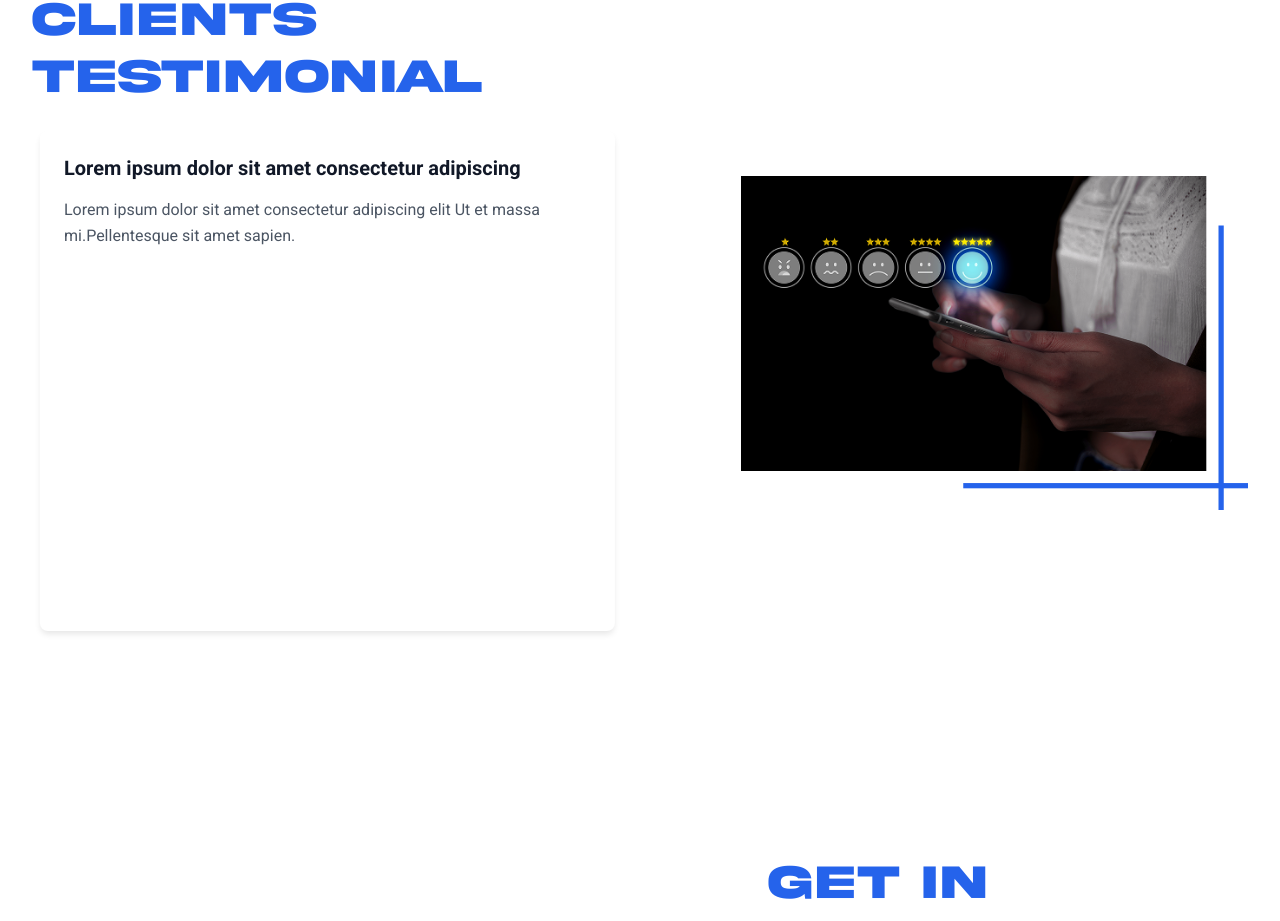
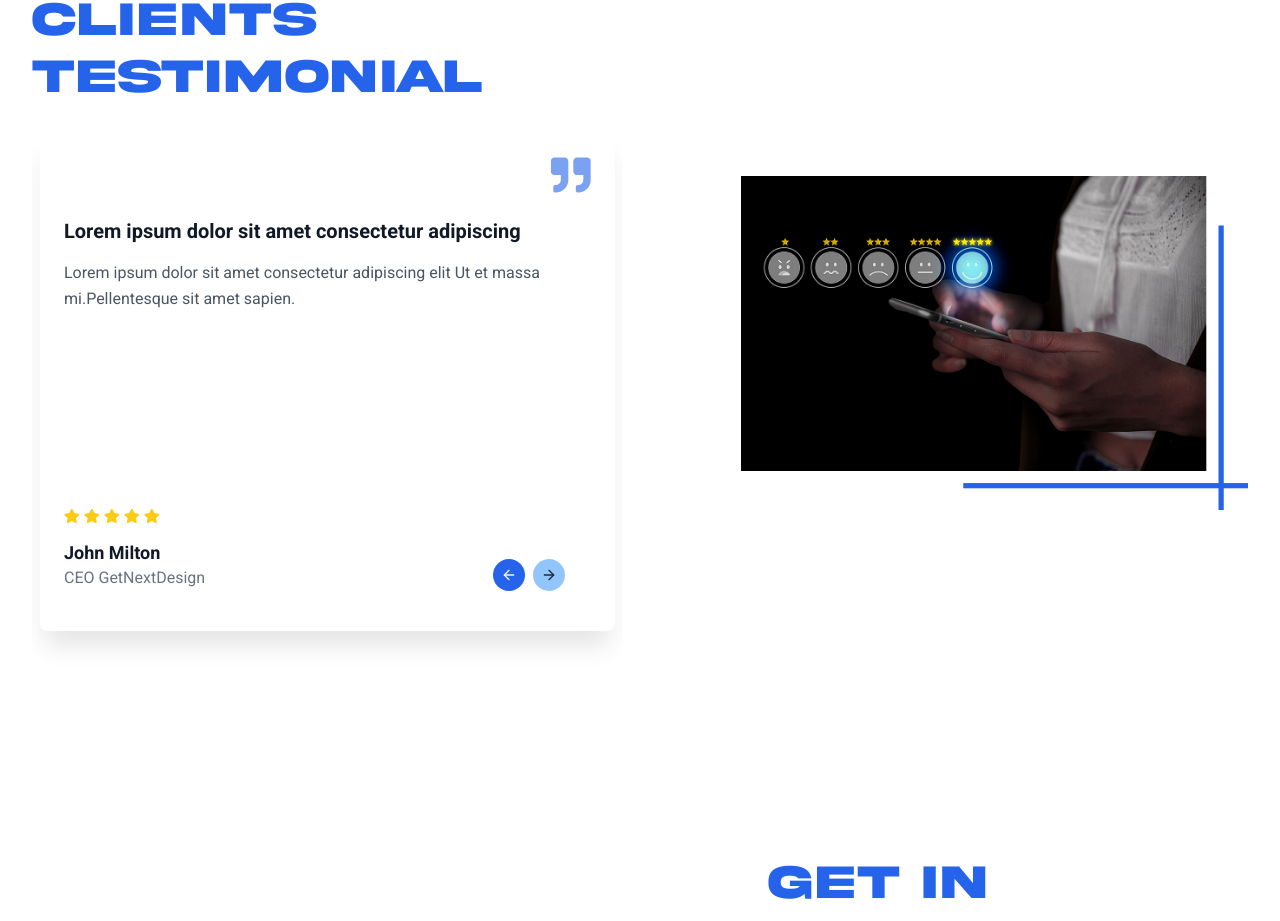
Before and after one commit to shoibaldas/next-job-app, a Next.js app: page / in a window 1280 px wide. Shown: the part 4298-5219 px from the top of the page. Built offline with nearby package versions, Linux system fonts and the light colour scheme; a web font is replaced by a local one.

Commit message:
testimony section updated

```diff
--- a/src/app/(site)/page.jsx
+++ b/src/app/(site)/page.jsx
@@ -14,20 +14,20 @@ const Home = () => {
 
   return (
     <section className="min-h-screen bg-lightBackground text-lightText">
-      <div id="home" className="pb-16 sm:pb-12 md:pb-20 lg:pb-24">
+      <div className="pb-16 sm:pb-12 md:pb-20 lg:pb-24">
         <HeroSection></HeroSection>
       </div>
-      <div id="about" className="px-4 py-16 mx-auto sm:max-w-xl md:max-w-full lg:max-w-screen-2xl md:px-10 lg:px-8 sm:py-12 md:py-20 lg:py-24">
+      <div className="px-4 py-16 mx-auto sm:max-w-xl md:max-w-full lg:max-w-screen-2xl md:px-10 lg:px-8 sm:py-12 md:py-20 lg:py-24">
         <AboutSection />
       </div>
-      <div id="services" className="w-full h-full bg-[url('/service/service-bg.jpg')] bg-cover bg-no-repeat bg-center">
+      <div className="w-full h-full bg-[url('/service/service-bg.jpg')] bg-cover bg-no-repeat bg-center">
         <div className="px-4 py-16 mx-auto sm:max-w-xl md:max-w-full lg:max-w-screen-2xl md:px-10 lg:px-8 sm:py-12 md:py-20 lg:py-24">
           <ServicesSection></ServicesSection>
         </div>
       </div>
       <div className="py-16 sm:py-12 md:py-20 lg:py-24">
           <div className="w-full h-full bg-[url('/products/product-bg.png')] bg-cover bg-no-repeat bg-center">
-        <div id="products" className="px-4 mx-auto sm:max-w-xl md:max-w-full lg:max-w-screen-2xl md:px-10 lg:px-8">
+        <div className="px-4 mx-auto sm:max-w-xl md:max-w-full lg:max-w-screen-2xl md:px-10 lg:px-8">
           <ProductSection />
         </div>
       </div>
@@ -38,7 +38,7 @@ const Home = () => {
       <div className="py-16 mx-auto sm:max-w-xl md:max-w-full lg:max-w-screen-2xl sm:py-12 md:py-20 lg:py-24">
         <TestimonySection />
       </div>
-      <div id="contact" className="px-4 py-16 mx-auto sm:max-w-xl md:max-w-full lg:max-w-screen-2xl md:px-10 lg:px-8 sm:py-12 md:py-20 lg:py-24">
+      <div className="px-4 py-16 mx-auto sm:max-w-xl md:max-w-full lg:max-w-screen-2xl md:px-10 lg:px-8 sm:py-12 md:py-20 lg:py-24">
         <ContactSection />
       </div>
     </section>
--- a/src/components/page-sections/TestimonySection.jsx
+++ b/src/components/page-sections/TestimonySection.jsx
@@ -1,48 +1,71 @@
 'use client';
-import { useState } from 'react';
+import React, { useEffect, useState } from 'react';
 import Carousel from '../Carousel';
-import Link from 'next/link';
-import { MdNavigateNext } from "react-icons/md";
-import { AiFillProduct } from "react-icons/ai";
-import { FaEye } from "react-icons/fa";
+import { FaStar, FaRegStar } from "react-icons/fa"
+import { FaQuoteRight } from "react-icons/fa"
+import { FiArrowRight, FiArrowLeft } from 'react-icons/fi';
 import Image from 'next/image';
-import { MdOutlineNavigateBefore, MdOutlineNavigateNext } from "react-icons/md";
-import { FiArrowRight } from 'react-icons/fi';
 import { Heading, Text } from '../ui/Typography';
 import Button from '../ui/button';
 import testimonyimg from '../../../public/testimony/reviewimg.png';
 
+const renderStars = (rating) => {
+    return Array.from({ length: 5 }, (_, index) =>
+        index < rating ? (
+            <FaStar key={index} className="w-4 h-4 text-yellow-400" />
+        ) : (
+            <FaRegStar key={index} className="w-4 h-4 text-gray-200" />
+        ),
+    )
+}
+
 const TestimonySection = () => {
     const [current, setCurrent] = useState(0);
 
+    const next = () => {
+        setCurrent((prev) => (prev + 1) % reviews.length)
+    }
+
+    const prev = () => {
+        setCurrent((prev) => (prev - 1 + reviews.length) % reviews.length)
+    }
+
+    useEffect(() => {
+        const timer = setInterval(() => {
+            next()
+        }, 5000)
+
+        return () => clearInterval(timer)
+    }, [])
     const reviews = [
         {
             id: 1,
             title: 'Lorem ipsum dolor sit amet consectetur adipiscing ',
             description: 'Lorem ipsum dolor sit amet consectetur adipiscing elit Ut et massa mi.Pellentesque sit amet sapien.',
             image: '/products/connect.jpg',
+            rating: 4,
+            author: "John Milton",
+            position: "CEO GetNextDesign"
         },
         {
             id: 2,
             title: 'Lorem ipsum dolor sit amet consectetur adipiscing ',
             description: 'Lorem ipsum dolor sit amet consectetur adipiscing elit Ut et massa mi.Pellentesque sit amet sapien.',
             image: '/products/ishop.jpg',
+            rating: 5,
+            author: "John Milton",
+            position: "CEO GetNextDesign"
         },
         {
             id: 3,
             title: 'Lorem ipsum dolor sit amet consectetur adipiscing ',
             description: 'Lorem ipsum dolor sit amet consectetur adipiscing elit Ut et massa mi.Pellentesque sit amet sapien.',
             image: '/products/carebot.jpg',
+            rating: 4.5,
+            author: "John Milton",
+            position: "CEO GetNextDesign"
         },
     ];
-
-    const next = () => {
-        setCurrent((current) => (current === reviews.length - 1 ? 0 : current + 1));
-    };
-
-    const prev = () => {
-        setCurrent((current) => (current === 0 ? reviews.length - 1 : current - 1));
-    };
 
     return (
         <div className="flex flex-col lg:flex-row items-center justify-between px-8">
@@ -70,18 +93,76 @@ const TestimonySection = () => {
                             {reviews.map((review) => (
                                 <div
                                     key={review.id}
-                                    className="p-0 bg-white rounded-lg shadow-md flex flex-col h-[400px] lg:h-[500px] mx-2 overflow-hidden"
+                                    className="p-0 bg-white rounded-lg shadow-xl flex flex-col h-[400px] lg:h-[500px] mx-2 overflow-hidden relative"
                                 >
-                                    <div className="p-4 lg:p-6">
-                                        <h2 className="text-lg lg:text-xl font-bold">{review.title}</h2>
-                                        <p className="text-gray-600 mt-2 flex-grow text-sm lg:text-base">
+                                    <div className="absolute top-4 right-4 lg:top-6 lg:right-6">
+                                        <FaQuoteRight className="w-8 h-8 lg:w-10 lg:h-10 text-blue-600 opacity-60" />
+                                    </div>
+
+                                    <div className="p-4 lg:p-6 flex flex-col h-full">
+                                        <div className='mt-16'>
+                                            <h2 className="text-lg lg:text-xl font-bold text-gray-900 mb-3 lg:mb-4 pr-12 lg:pr-16 leading-tight">
+                                                {review.title}
+                                            </h2>
+
+                                            <p className="text-gray-600 text-sm lg:text-base leading-relaxed flex-grow mb-6 lg:mb-8">
                                                 {review.description}
                                             </p>
+                                        </div>
+
+                                        <div className="mt-auto">
+                                            <div className="flex items-center gap-1 mb-4">{renderStars(review.rating)}</div>
+
+                                            <div>
+                                                <h3 className="font-semibold text-gray-900 text-base lg:text-lg">{review.author}</h3>
+                                                <p className="text-gray-500 text-sm lg:text-base -mt-4">{review.position}</p>
+                                            </div>
+                                        </div>
                                     </div>
                                 </div>
                             ))}
                         </Carousel>
+                        <div className="absolute bottom-12 right-4 lg:bottom-10 lg:right-44 flex items-center gap-2 z-10">
+                            <Button
+                                onClick={next}
+                                icon={<FiArrowLeft />}
+                                iconOnly
+                                size="sm"
+                                customColor={{
+                                    background: 'bg-blue-600',
+                                    text: 'text-gray-100',
+                                    border: 'border-yellow-600',
+                                    hover: 'hover:bg-yellow-500',
+                                    focus: 'focus:ring-yellow-400'
+                                }}
+                            />
 
+
+                            <Button
+                                onClick={next}
+                                icon={<FiArrowRight />}
+                                iconOnly
+                                size="sm"
+                                customColor={{
+                                    background: 'bg-blue-300',
+                                    text: 'text-gray-800',
+                                    border: 'border-yellow-600',
+                                    hover: 'hover:bg-yellow-500',
+                                    focus: 'focus:ring-yellow-400'
+                                }}
+                            />
+                        </div>
+                        <div className="absolute bottom-4 left-1/2 transform -translate-x-1/2 flex items-center gap-2 lg:hidden">
+                            {reviews.map((_, index) => (
+                                <button
+                                    key={index}
+                                    onClick={() => setCurrent(index)}
+                                    className={`w-2 h-2 rounded-full transition-all duration-200 ${index === current ? "bg-blue-600 w-6" : "bg-gray-300 hover:bg-gray-400"
+                                        }`}
+                                    aria-label={`Go to testimonial ${index + 1}`}
+                                />
+                            ))}
+                        </div>
                     </div>
                 </div>
             </div>
--- a/src/components/ui/button.jsx
+++ b/src/components/ui/button.jsx
@@ -10,6 +10,7 @@ const Button = ({
   iconOnly = false,
   disabled = false,
   loading = false,
+  customColor = null,
   className,
   ...props
 }) => {
@@ -97,6 +98,16 @@ const Button = ({
     ]
   };
 
+  const customColorClasses = customColor
+    ? [
+      customColor.background,
+      customColor.text,
+      customColor.border || 'border-0',
+      customColor.hover,
+      customColor.focus
+    ]
+    : [];
+
   // Size classes (defaults that can be overridden)
   const sizeClasses = {
     xs: ['text-xs', 'gap-1'],
@@ -118,10 +129,12 @@ const Button = ({
   // Combine all classes
   const buttonClasses = cn(
     baseClasses,
-    variantClasses[variant] || variantClasses.primary,
+    customColor ? customColorClasses : variantClasses[variant] || variantClasses.primary,
     iconOnly ? iconOnlyClasses[size] : sizeClasses[size],
+    iconOnly && 'rounded-full',
     className
   );
+
 
   // Loading spinner component
   const LoadingSpinner = () => (
@@ -151,19 +164,20 @@ const Button = ({
   const renderIcon = () => {
     if (!icon) return null;
 
-    const iconElement = React.cloneElement(icon, {
-      className: cn(
-        'icon',
-        size === 'xs' ? 'w-3 h-3' :
+    const sizeClass =
+      size === 'xs' ? 'w-3 h-3' :
         size === 'sm' ? 'w-4 h-4' :
-        size === 'md' ? 'w-5 h-5' :
-        size === 'lg' ? 'w-6 h-6' :
-        'w-7 h-7'
-      )
+          size === 'md' ? 'w-5 h-5' :
+            size === 'lg' ? 'w-6 h-6' :
+              'w-7 h-7';
+
+    const colorClass = customColor?.text || '';
+
+    return React.cloneElement(icon, {
+      className: cn('icon', sizeClass, colorClass)
     });
+  };
 
-    return iconElement;
-  };
 
   // Render content based on icon-only or text+icon
   const renderContent = () => {
```
Lines whose indentation alone changed are shown as unchanged.
